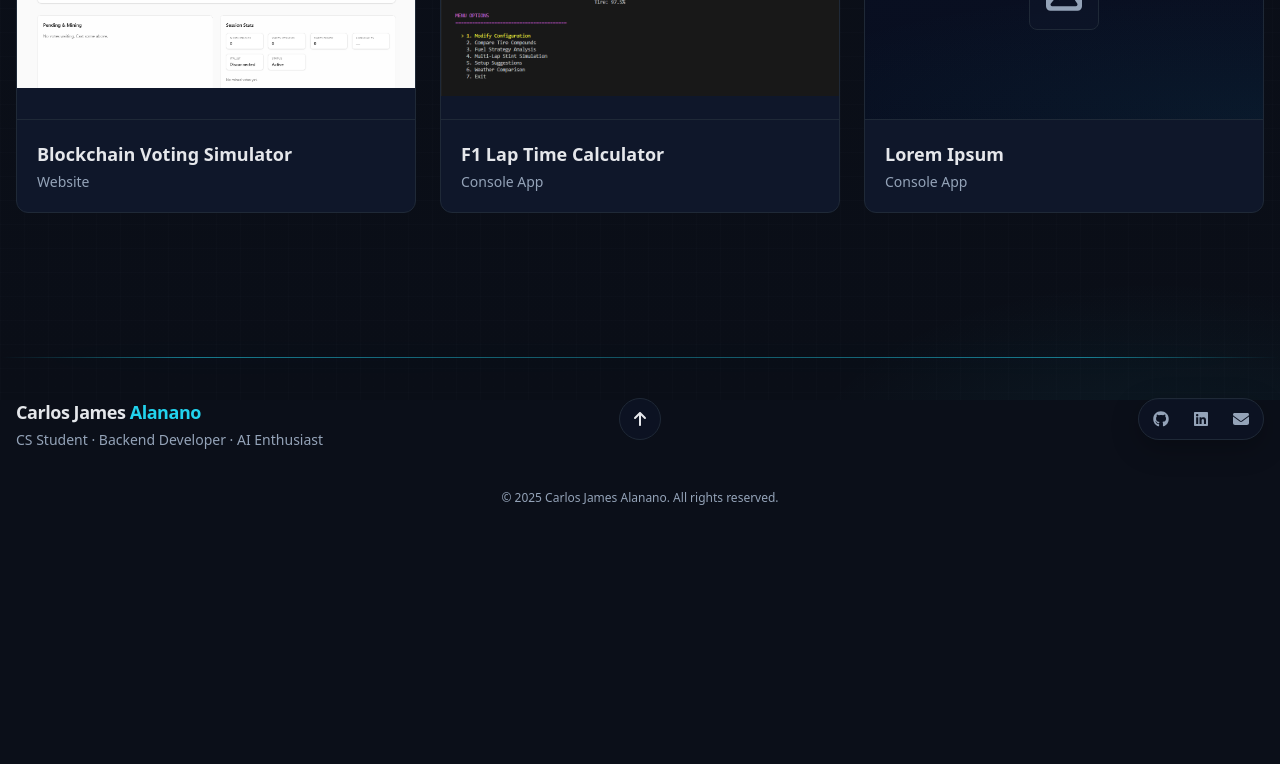
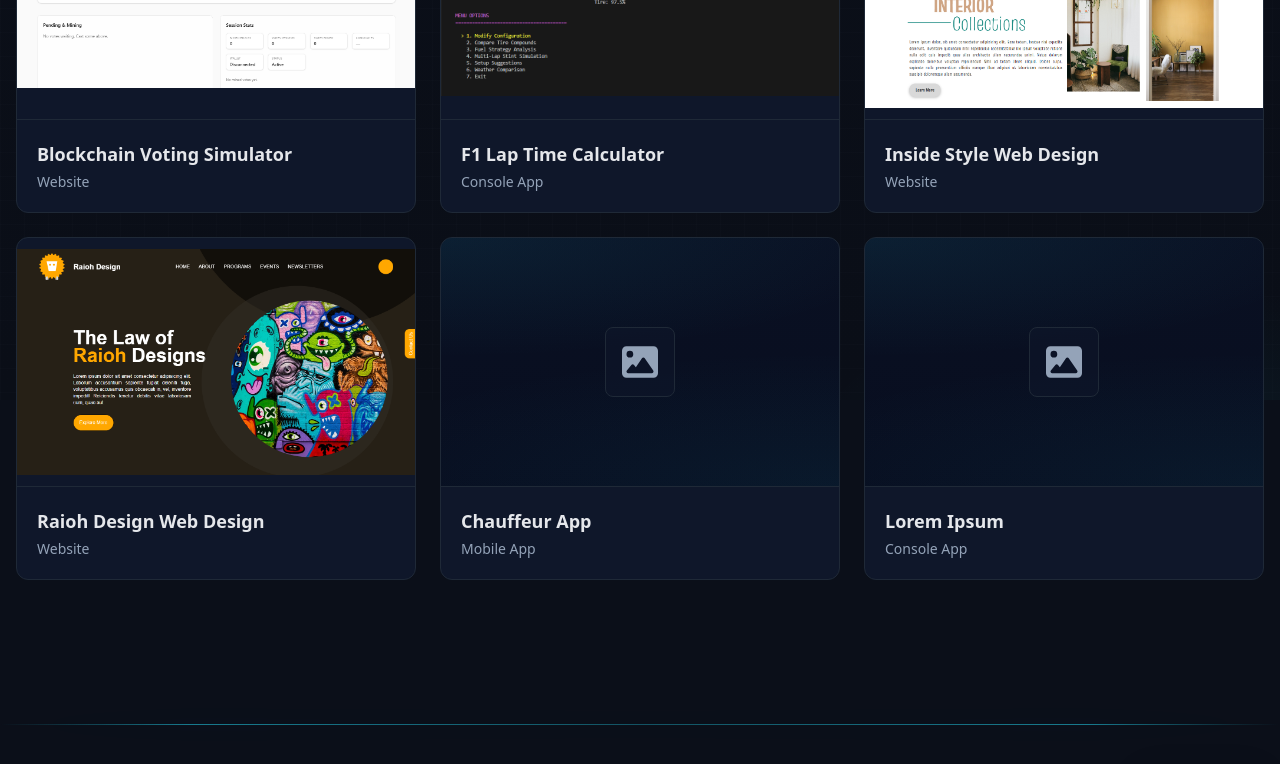
Before and after one commit to cjalanano-dev/portfolio, a React (Vite) app: page /projects in a window 1280 px wide. Shown: the part 400-1164 px from the top of the page. Before the commit the page ends 938 px from the top, so only its background shows below. Built offline with nearby package versions, Linux system fonts and the light colour scheme; a small style sheet from the web is missing.

Commit message:
added projects

```diff
--- a/src/pages/Projects.jsx
+++ b/src/pages/Projects.jsx
@@ -17,6 +17,28 @@ const Projects = () => {
             brief: "A simple F1 lap time calculator with factors like weather, fuel load, and tire compound.",
             repo: "https://github.com/cjalanano-dev/F1-laptime-calculator",
             image: new URL("../assets/projects/laptime.png", import.meta.url).href,
+        },
+        {
+            title: "Inside Style Web Design",
+            type: "web",
+            brief: "A modern, responsive website made on Frontline Business Solutions, Inc. during my internship.",
+            live: "https://inside-style.vercel.app",
+            repo: "https://github.com/cjalanano-dev/Inside-Style",
+            image: new URL("../assets/projects/inside.png", import.meta.url).href,
+        },
+        {
+            title: "Raioh Design Web Design",
+            type: "web",
+            brief: "My first modern, responsive website made on Frontline Business Solutions, Inc. during my internship.",
+            live: "https://raioh-designs.vercel.app",
+            repo: "https://github.com/cjalanano-dev/Raioh-Designs",
+            image: new URL("../assets/projects/raioh.png", import.meta.url).href,
+        },
+        {
+            title: "Chauffeur App",
+            type: "mobile",
+            brief: "An android app for booking chauffeur services and deliveries, with google maps integration.",
+            repo: "https://github.com/cjalanano-dev/Chauffeur-Project",
         },
         {
             title: "Lorem Ipsum",
@@ -120,7 +142,7 @@ const Projects = () => {
                                                 </a>
                                             )}
 
-                                            {(p.type === "desktop" || p.type === "console") && p.repo && (
+                                            {(p.type === "desktop" || p.type === "console" || p.type === "mobile") && p.repo && (
                                                 <a
                                                     href={p.repo}
                                                     target={p.repo.startsWith("http") ? "_blank" : undefined}
@@ -151,7 +173,7 @@ const Projects = () => {
                                             {p.title}
                                         </h3>
                                         <p className="mt-1 text-sm" style={{ color: "var(--muted)" }}>
-                                            {p.type === "web" ? "Website" : p.type === "desktop" ? "Desktop App" : "Console App"}
+                                            {p.type === "web" ? "Website" : p.type === "desktop" ? "Desktop App" : p.type === "console" ? "Console App" : "Mobile App"}
                                         </p>
                                     </div>
                                 </div>
```
Also changed, not shown: src/assets/projects/inside.png (added), src/assets/projects/raioh.png (added).
